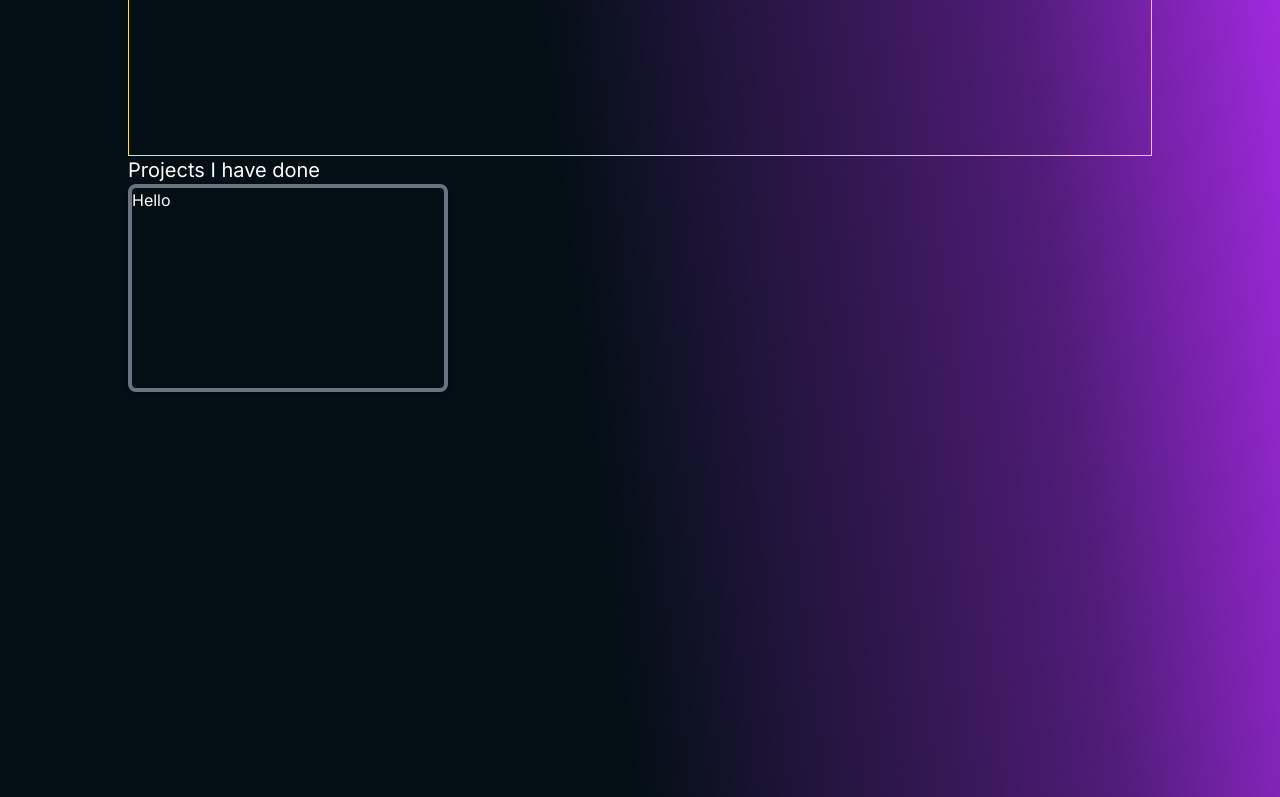
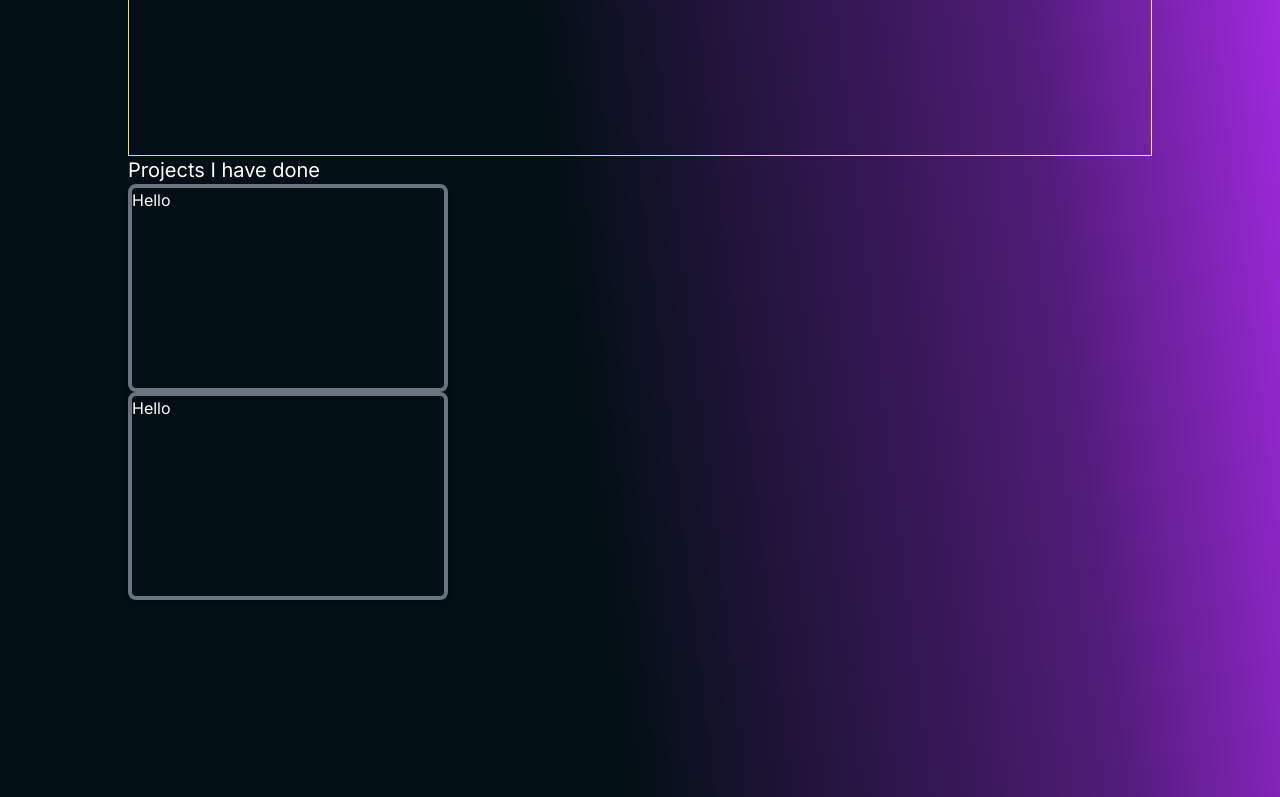
Before and after one commit to David-Koshkadze/portfolio12, a Next.js app: page / in a window 1280 px wide. Shown: the part 644-1441 px from the top of the page. Built offline with nearby package versions, Linux system fonts and the light colour scheme.

Commit message:
project card

```diff
--- /dev/null
+++ b/components/Projects/ProjectCard.tsx
@@ -0,0 +1,11 @@
+import React from "react";
+
+export default function ProjectCard() {
+  return (
+    <div className="grid grid-cols-3 h-52 gap-8">
+      <div className="border-4 border-gray-500 rounded-lg shadow-md">
+        <h1>Hello</h1>
+      </div>
+    </div>
+  );
+}
--- a/components/Projects/Projects.tsx
+++ b/components/Projects/Projects.tsx
@@ -1,4 +1,5 @@
 import React from 'react'
+import ProjectCard from './ProjectCard'
 
 export default function Projects() {
   return (
@@ -6,11 +7,8 @@ export default function Projects() {
       {/* Project Card */}
       <h1 className="text-xl">Projects I have done</h1>
 
-      <div className="grid grid-cols-3 h-52 gap-8">
-        <div className="border-4 border-gray-500 rounded-lg shadow-md">
-          <h1>Hello</h1>
-        </div>
-      </div>
+      <ProjectCard />
+      <ProjectCard />
     </section>
   )
 }
```
